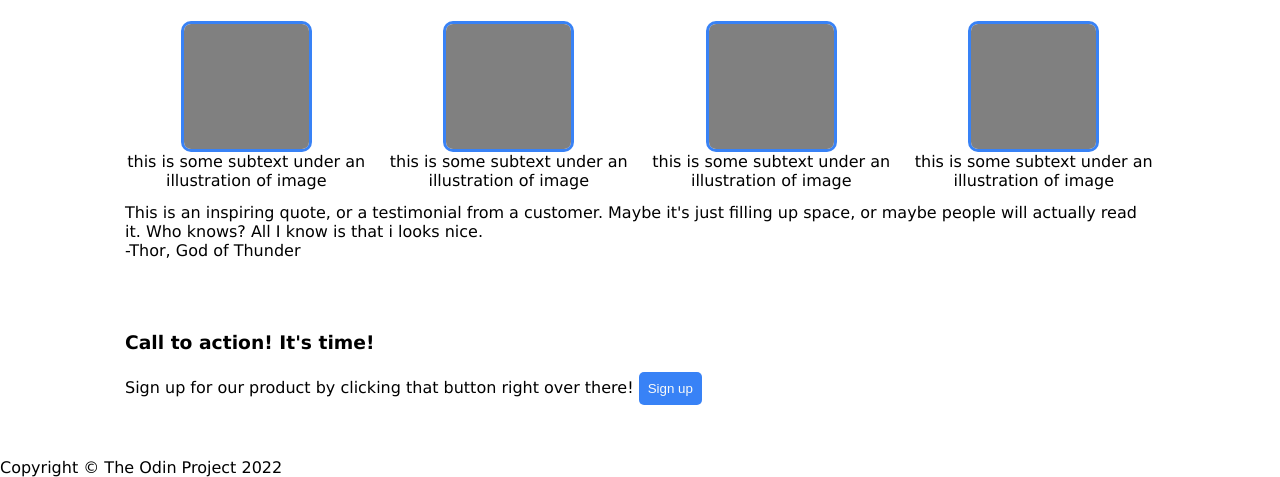
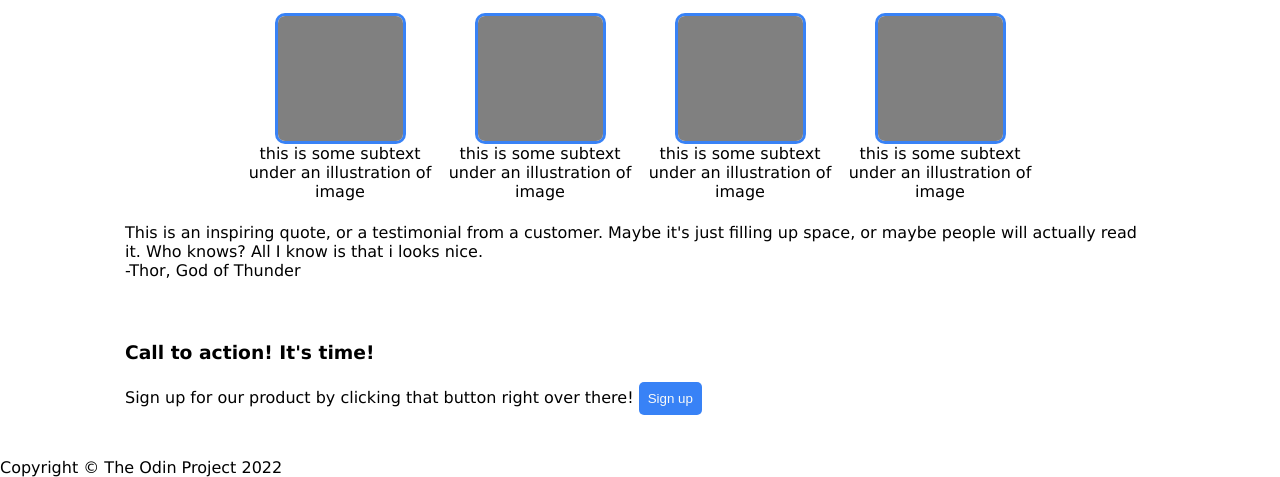
Before and after one commit to K20055612/foundations-landing-page, a plain HTML site: page index.html in a window 1280 px wide. Shown: the part 323-800 px from the top of the page. Drawn offline with Linux system fonts and the light colour scheme.

Commit message:
Adjust flex growth for tile-2

```diff
--- a/style.css
+++ b/style.css
@@ -106,9 +106,9 @@ a {
 .tile-2 {
     display: flex;
     flex-direction: column;
-    justify-content: space-around;
+    justify-content: center;
     align-items: center;
-    gap: 10px;
+    gap: 30px;
 }
 
 .tile-2 img {
@@ -128,14 +128,14 @@ a {
 .image-container {
     display: flex;
     flex-direction: column;
+    justify-content: center;
     align-items: center;
     text-align: center;
-    /* max-width: 130px;
-    max-height: 130px; */
+    max-width: 200px;
+    max-height: 200px;
 }
 
 .images {
     display: flex;
-    gap: 20px;
-    justify-content: space-around;
+    flex-wrap: wrap;
 }
```
